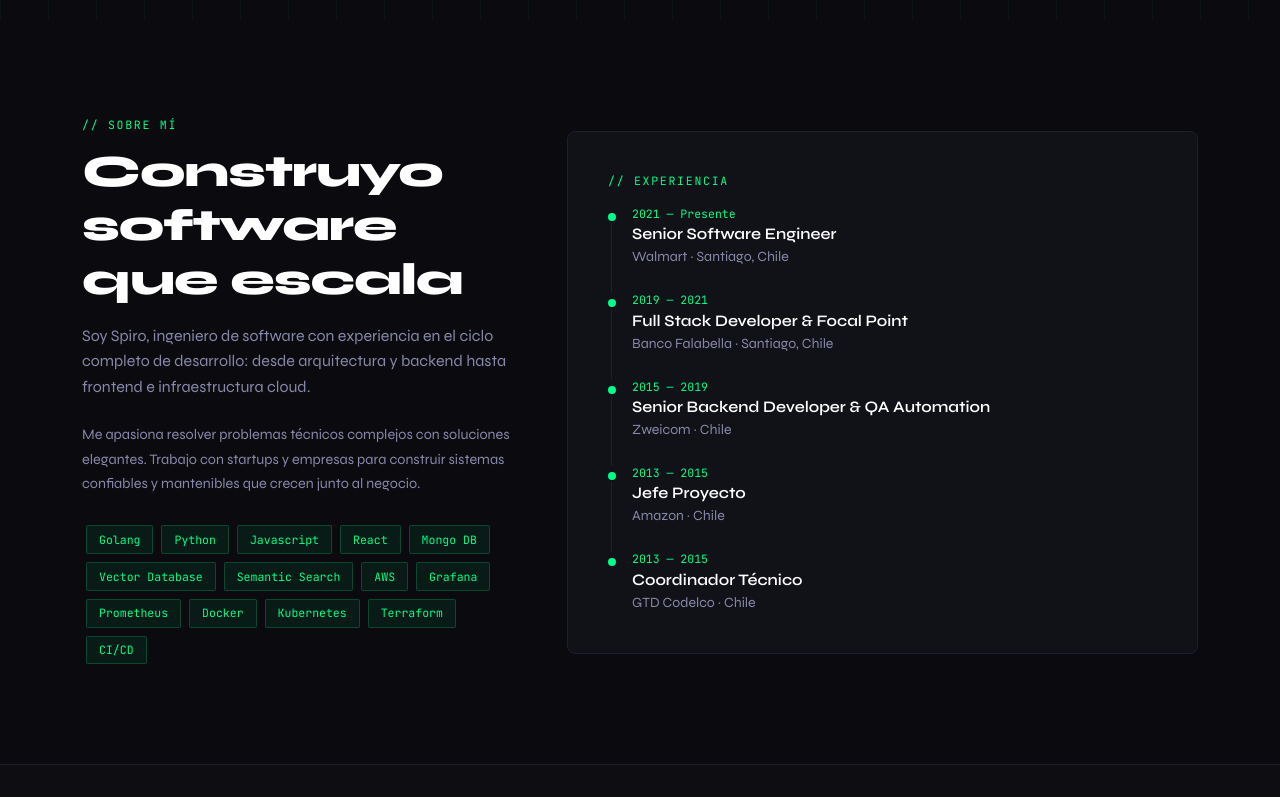
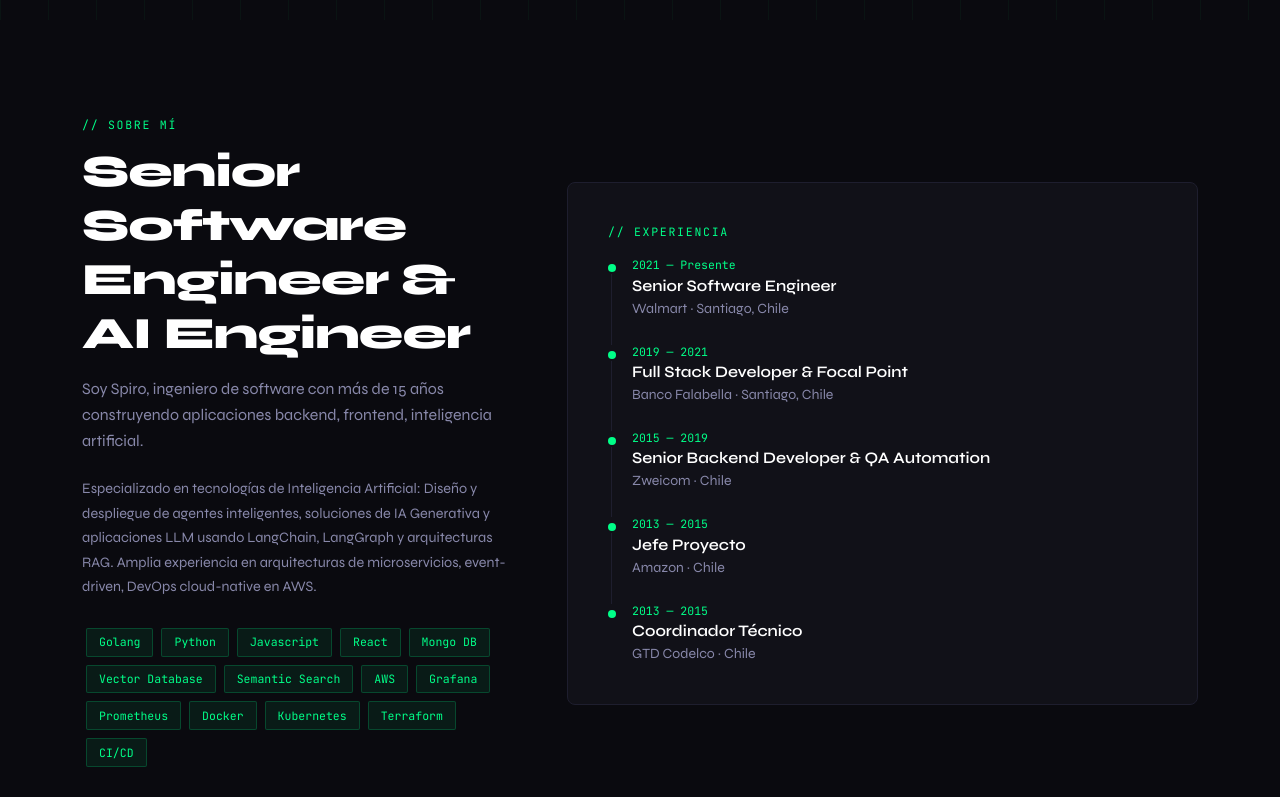
Before and after one commit to spro80/portfolio2026, a React (Create React App) app: page / in a window 1280 px wide. Shown: the part 746-1543 px from the top of the page. Built offline with nearby package versions, Linux system fonts and the light colour scheme.

Commit message:
feat: update About

```diff
--- a/src/components/About.jsx
+++ b/src/components/About.jsx
@@ -28,16 +28,16 @@ export default function About() {
           {/* Left — bio & skills */}
           <div className="col-lg-5 fade-in" ref={leftRef}>
             <p className="section-tag">sobre mí</p>
-            <h2 className="section-title">Construyo software que escala</h2>
+            <h2 className="section-title">Senior Software Engineer & AI Engineer</h2>
             <p className="section-sub mb-4">
-              Soy Spiro, ingeniero de software con experiencia en el ciclo completo
-              de desarrollo: desde arquitectura y backend hasta frontend e
-              infraestructura cloud.
+              Soy Spiro, ingeniero de software con más de 15 años construyendo
+              aplicaciones backend, frontend, inteligencia artificial.
             </p>
             <p style={{ color: 'var(--muted)', fontSize: '0.9rem', lineHeight: 1.7, marginBottom: '1.5rem' }}>
-              Me apasiona resolver problemas técnicos complejos con soluciones
-              elegantes. Trabajo con startups y empresas para construir sistemas
-              confiables y mantenibles que crecen junto al negocio.
+              Especializado en tecnologías de Inteligencia Artificial: Diseño y despliegue de agentes inteligentes,
+              soluciones de IA Generativa y aplicaciones LLM usando LangChain, LangGraph
+              y arquitecturas RAG. Amplia experiencia en arquitecturas de microservicios,
+              event-driven, DevOps cloud-native en AWS.
             </p>
             <div>
               {skills.map(s => (
```
